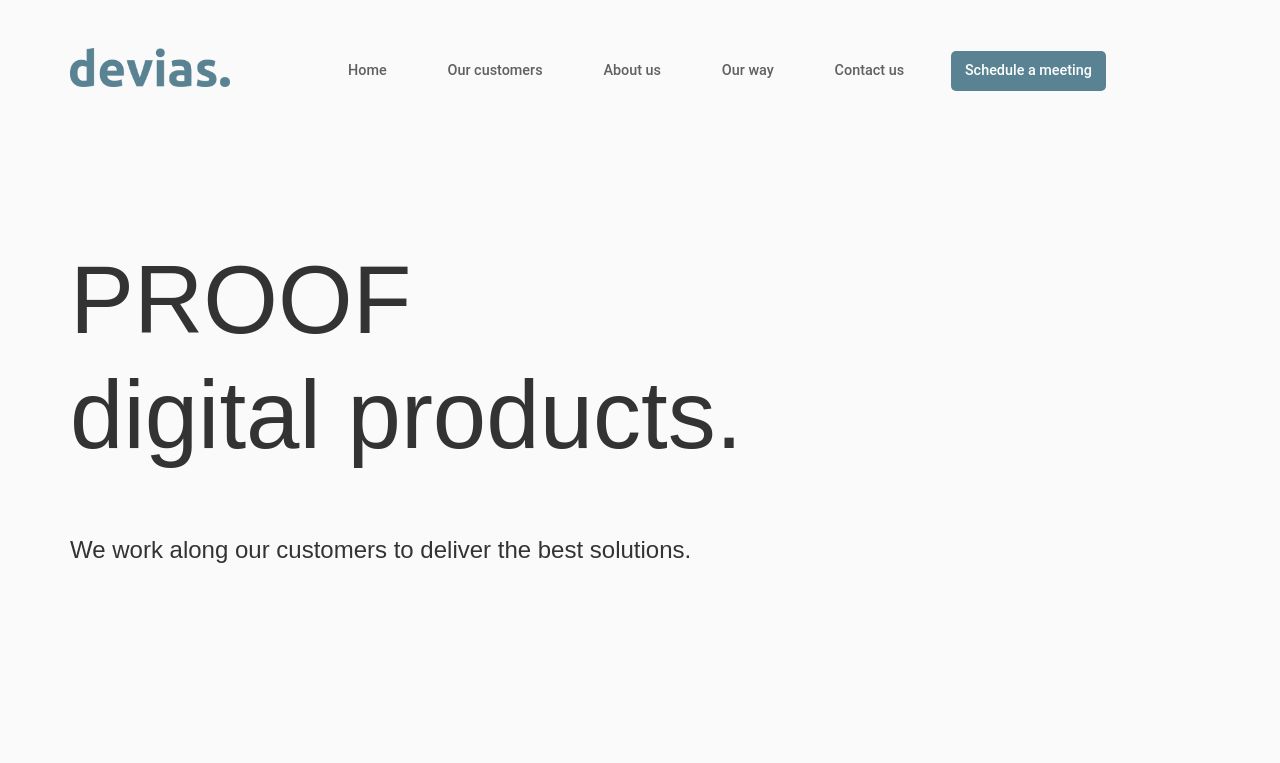
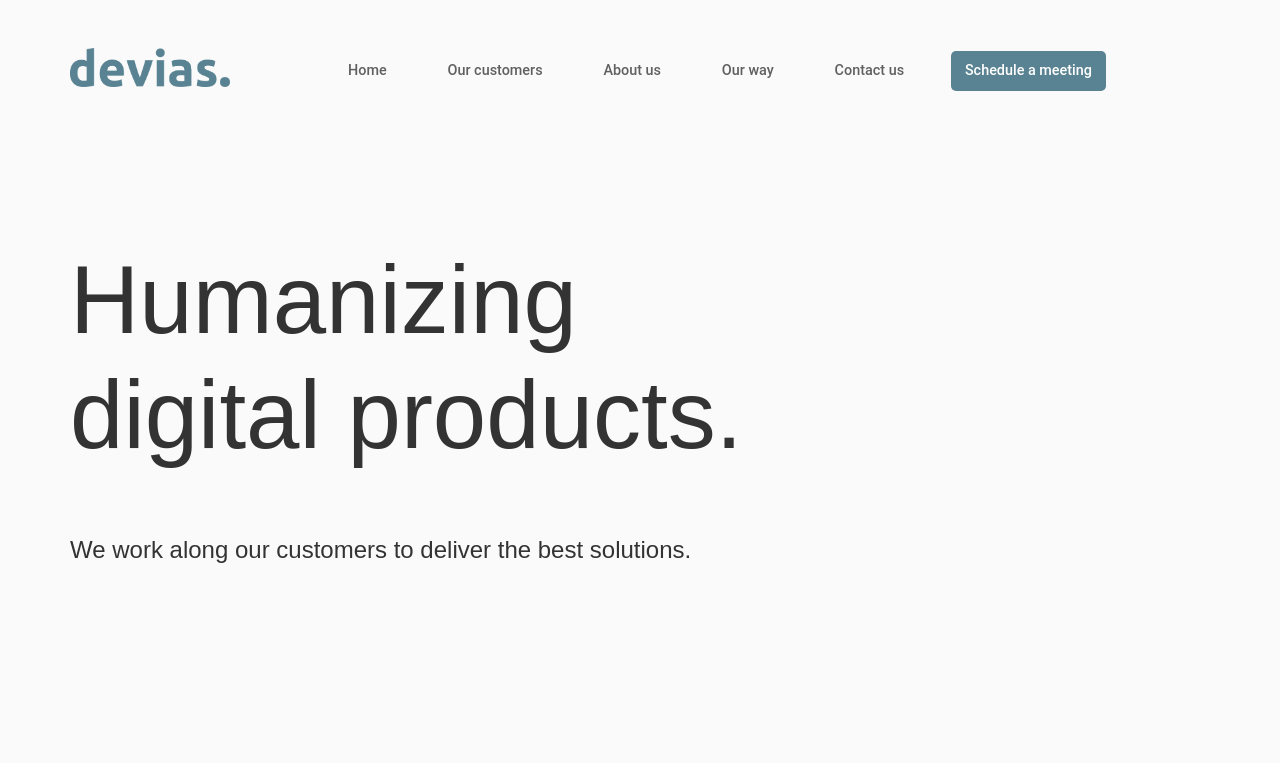
Before and after one commit to brunoosella/devias-web, a React (Vite) app in the folder devias-web/: page / in a window 1280 px wide. Shown: the top 763 px of the page. Built offline with nearby package versions, Linux system fonts and the light colour scheme.

Commit message:
Revert changes to test

```diff
--- a/devias-web/src/Screens/Home/Home.jsx
+++ b/devias-web/src/Screens/Home/Home.jsx
@@ -16,7 +16,7 @@ export default function Home() {
         <div className='container'>
           <div className='MainTitle'>
             <h1>
-              PROOF
+              Humanizing
               <br />
               digital products.
             </h1>
```
